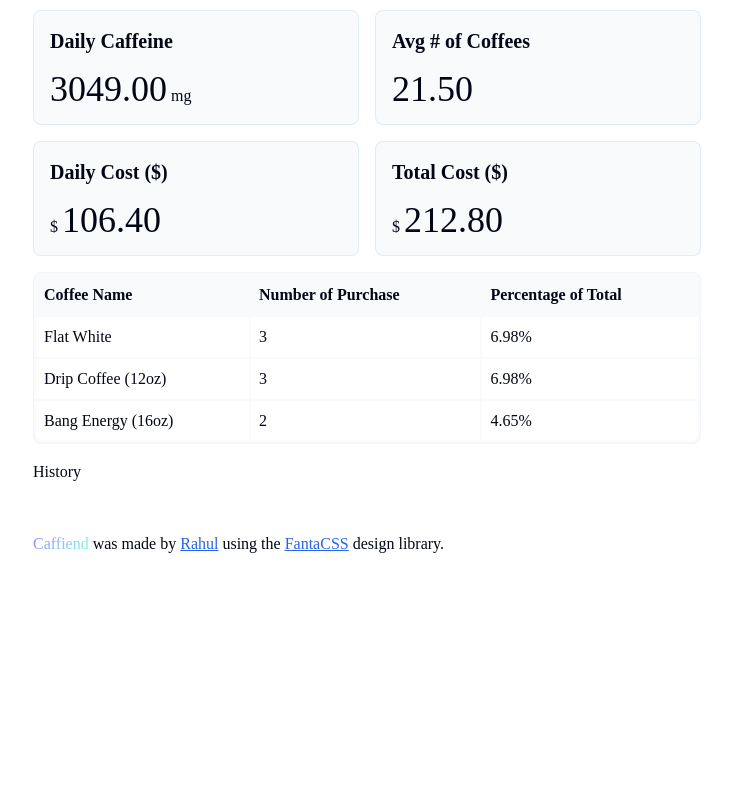
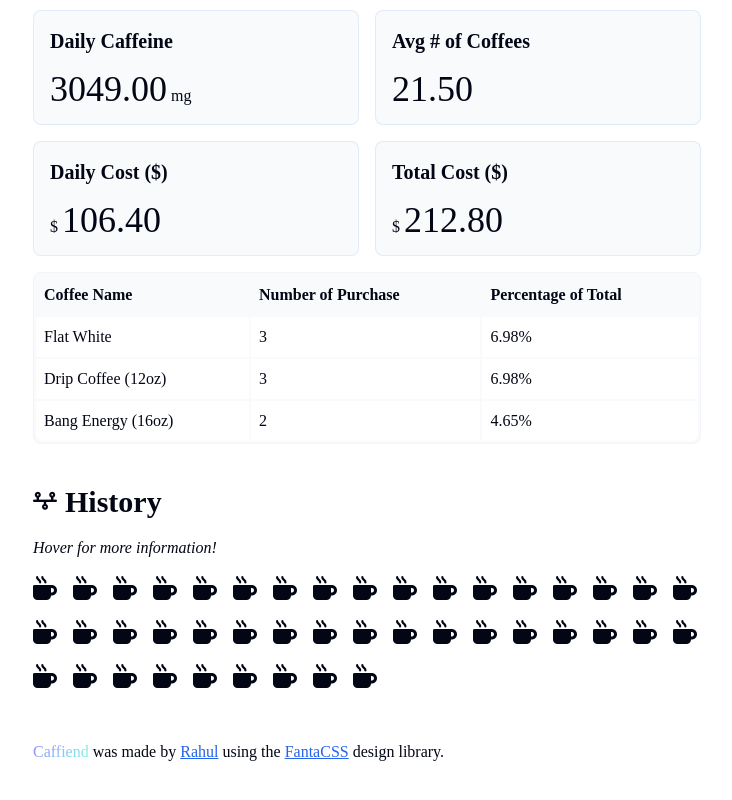
Before and after one commit to Rahul8320/Caffiend, a React (Vite) app: page / in a window 1280 px wide. Shown: the part 1326-2126 px from the top of the page, without its empty margins (273-1005 px from the left). Before the commit the page ends 1930 px from the top, so only its background shows below. Built offline with nearby package versions, Linux system fonts and the light colour scheme; a web font is replaced by a local one.

Commit message:
Add history component

```diff
--- a/src/components/History.tsx
+++ b/src/components/History.tsx
@@ -1,5 +1,42 @@
+import {
+  calculateCurrentCaffeineLevel,
+  coffeeConsumptionHistory,
+  getCaffeineAmount,
+  timeSinceConsumption,
+} from "../utils";
+
 function History() {
-  return <div>History</div>;
+  return (
+    <>
+      <div className="section-header">
+        <i className="fa-solid fa-timeline" />
+        <h2>History</h2>
+      </div>
+      <p>
+        <i>Hover for more information!</i>
+      </p>
+      <div className="coffee-history">
+        {Object.keys(coffeeConsumptionHistory)
+          .sort((a, b) => parseInt(b) - parseInt(a))
+          .map((utcTime, coffeeIndex) => {
+            const coffee = coffeeConsumptionHistory[utcTime];
+            const timeSinceConsume = timeSinceConsumption(parseInt(utcTime));
+            const originalAmount = getCaffeineAmount(coffee.name);
+            const remainingAmount = calculateCurrentCaffeineLevel({
+              [utcTime]: coffee,
+            });
+
+            const summery = `${coffee.name} | ${timeSinceConsume} | $${coffee.cost} | ${remainingAmount}mg / ${originalAmount}mg`;
+
+            return (
+              <div title={summery} key={coffeeIndex}>
+                <i className="fa-solid fa-mug-hot" />
+              </div>
+            );
+          })}
+      </div>
+    </>
+  );
 }
 
 export default History;
--- a/src/utils/index.ts
+++ b/src/utils/index.ts
@@ -288,7 +288,7 @@ export function calculateCoffeeStats(
 
   const days = Object.keys(dailyStats).length;
   //   const dailyCaffeine = {};
-  for (const [_, stats] of Object.entries(dailyStats)) {
+  for (const [, stats] of Object.entries(dailyStats)) {
     if (stats.caffeine > 0) {
       totalCaffeine += stats.caffeine;
       totalDaysWithCoffee += 1; // Count days when caffeine was consumed
```
